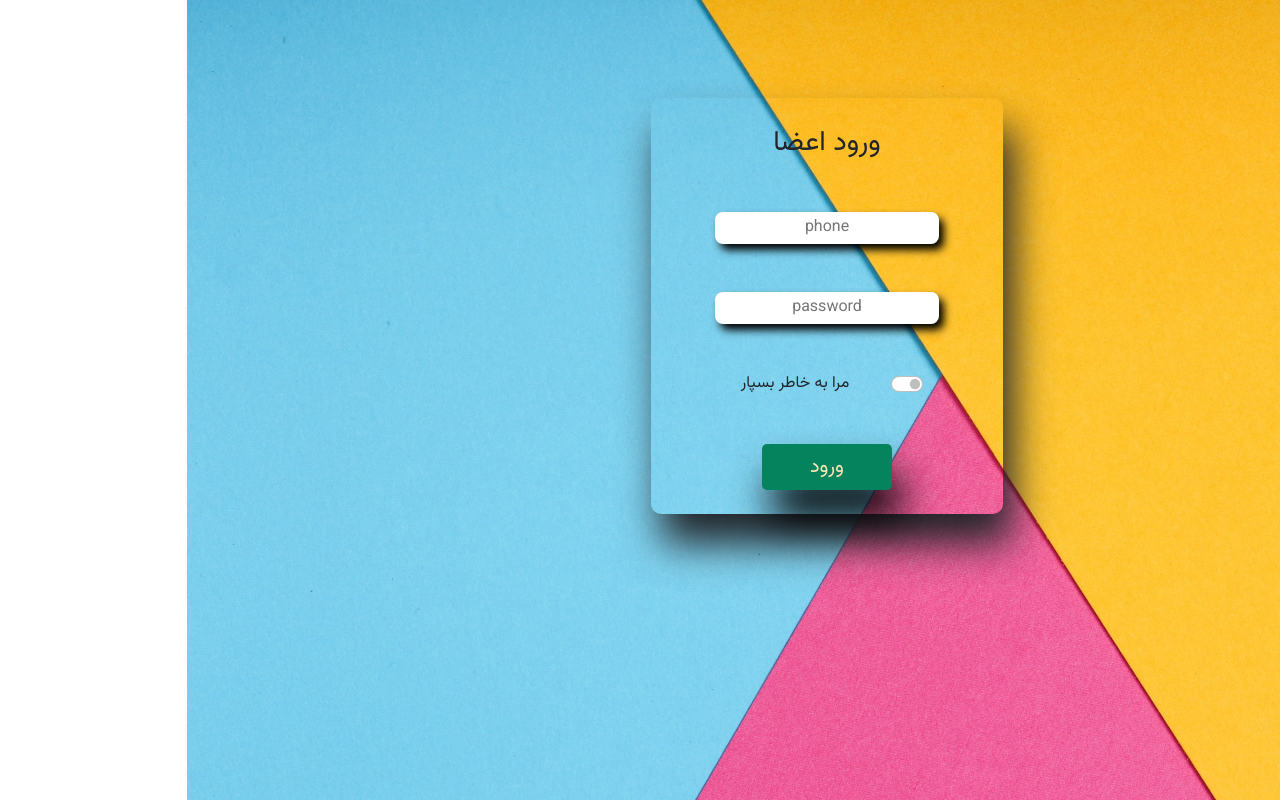
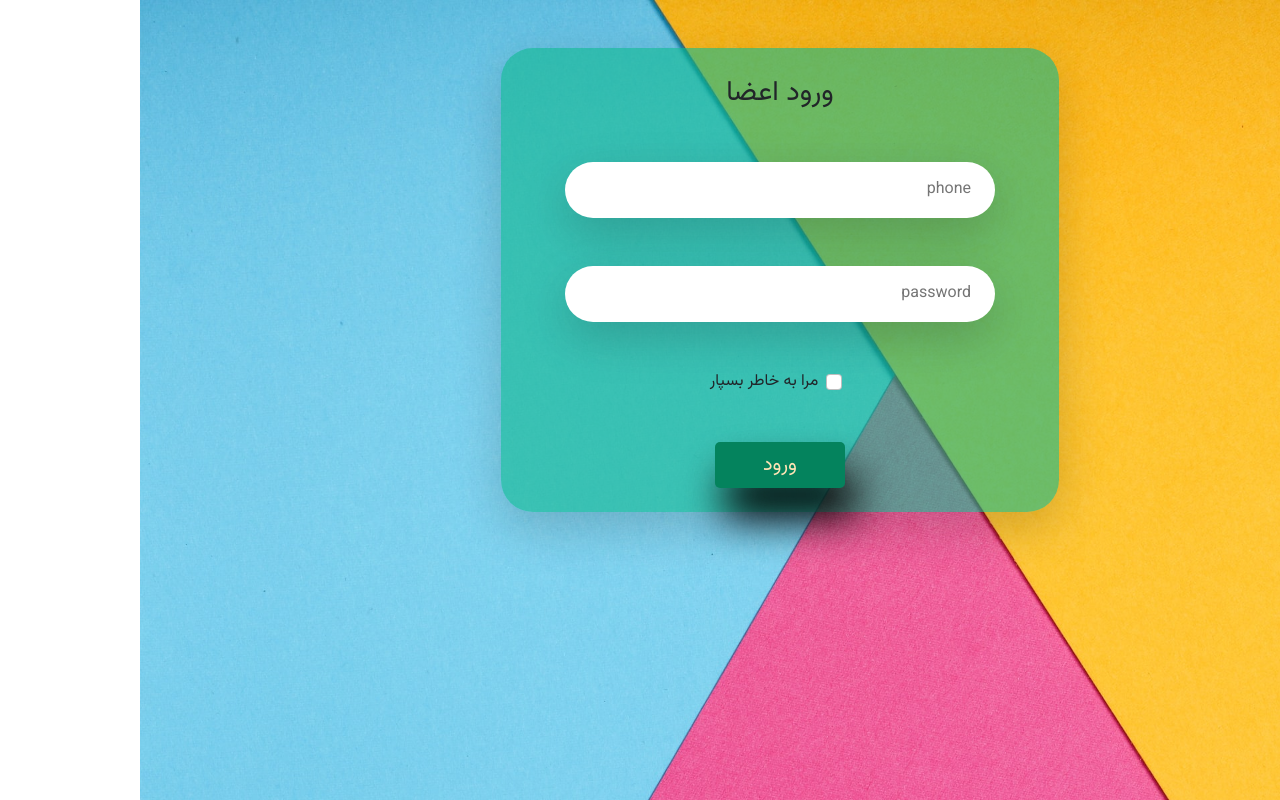
Before and after one commit to AliMahdavi3/AdminPanel, a React (Create React App) app: page /login in a window 1280 px wide. Built offline with nearby package versions, Linux system fonts and the light colour scheme.

Commit message:
login-form

```diff
--- a/public/css/style.css
+++ b/public/css/style.css
@@ -357,27 +357,7 @@ a {
 /* ---------------------------Category end---------------------------------------- */
 /* --------------------------- Login --------------------------------------------- */
 
-.form-switch .form-check-input {
-  width: 2em;
-  margin-right: 1.5em;
-}
 
-.login form {
-  border: none;
-  margin-top: 50px;
-  box-shadow: 10px 30px 40px;
-  border-radius: 10px;
-}
-
-.input-100 {
-  outline: none;
-  border: none;
-  box-shadow: 5px 6px 8px;
-}
-
-.input-100:hover {
-  box-shadow: 4px 4px 4px #000000;
-}
 
 .boxShadow {
   box-shadow: 10px 10px 20px black;
@@ -385,6 +365,10 @@ a {
 
 .spinner-login {
   font-size: 5px;
+}
+
+.login form {
+  background-color: rgba(13, 182, 140, 0.6);
 }
 
 .login-btn button {
--- a/src/components/authForm/Input.jsx
+++ b/src/components/authForm/Input.jsx
@@ -1,15 +1,15 @@
 import { FastField } from 'formik'
 import React from 'react'
 
-function Input({formik,type,name,label}) {
+function Input({formik,type,name,className,label}) {
   return (
     <div>
 
         <div className="m-5">
-           <FastField type={type} className="d-block rounded-3 py-1 text-center input-100"  name={name} id="email" placeholder={label}
+           <FastField type={type} className={`d-block ${className} rounded-5 py-3 text-start px-4 input-100`} name={name} id="email" placeholder={label}
            {...formik.getFieldProps({name})}
            />
-           {formik.errors[name] && formik.touched[name] ? <small className="d-block mt-1 text-center text-danger">{formik.errors[name]}</small> : null}
+           {formik.errors[name] && formik.touched[name] ? <small className="d-block mt-2 fw-bold text-center text-danger">{formik.errors[name]}</small> : null}
           </div>
     </div>
   )
--- a/src/components/authForm/Switch.jsx
+++ b/src/components/authForm/Switch.jsx
@@ -3,9 +3,9 @@ import React from "react";
 
 const Switch = ({name, label}) => {
   return (
-    <div className="form-check form-switch mb-5">
-      <FastField className="form-check-input me-3" type="checkbox" name={name} />
-      <label className="me-5 form-check-label">{label}</label>
+    <div className="mb-5">
+      <FastField className="form-check-input mx-2" type="checkbox" name={name} />
+      <label className=" form-check-label">{label}</label>
     </div>
   );
 };
--- a/src/pages/auth/Login.jsx
+++ b/src/pages/auth/Login.jsx
@@ -53,8 +53,8 @@ function Login() {
     >
       {(formik) => {
         return (
-          <div className="container login mt-5 d-flex justify-content-center align-items-center">
-            <Form className=" py-4 px-3 text-center">
+          <div className="container login d-flex justify-content-center align-items-center">
+            <Form className=" py-4 px-3 w-50 mt-5 rounded-5 shadow-lg text-center">
               <span className="fs-3 text">ورود اعضا</span>
 
               <AuthFormControl
@@ -63,6 +63,7 @@ function Login() {
                 type="phone"
                 name="phone"
                 label="phone"
+                className="w-100 border-0 shadow-lg"
               />
 
               <AuthFormControl
@@ -71,6 +72,7 @@ function Login() {
                 type="password"
                 name="password"
                 label="password"
+                className="w-100 border-0 shadow-lg"
               />
               <AuthFormControl
                 formik={formik}
```
